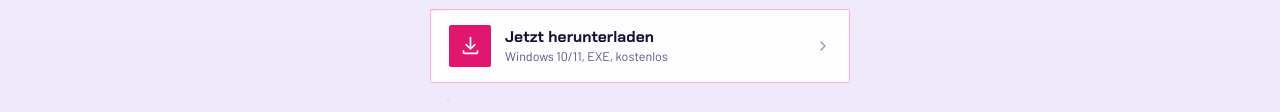
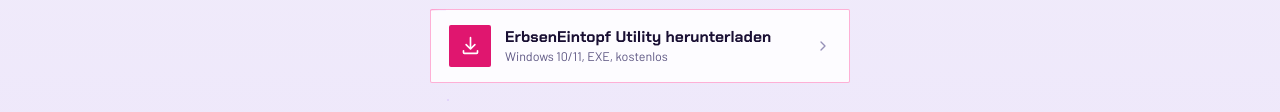
Before and after one commit to Legobausteine/ErbsenEintopf-Utility-1.0, a plain HTML site: page index.html in a window 1280 px wide. Shown: the part 396-508 px from the top of the page. Drawn offline with Linux system fonts and the light colour scheme.

Commit message:
Seite: Tweak-Karte eindeutig benennen (zwei Downloads nebeneinander)
Co-Authored-By: Claude Sonnet 5.5 <noreply@anthropic.com>
Claude-Session: https://claude.ai/code/session_01DuyTPFD5Jqvg4KwdCQTBkd

```diff
--- a/index.html
+++ b/index.html
@@ -129,7 +129,7 @@ body::before{
     <p class="note">PC-Tweak-Tool f&uuml;r Windows: weniger Verzögerung, ein reaktionsschnelleres System. Backup, Optimierungen, Spiele-Profile &mdash; alles in einer EXE.</p>
     <a class="link primary" href="ErbsenEintopfUtility.exe" download>
       <span class="ic" style="--chip:var(--signal)"><svg viewBox="0 0 24 24"><path d="M12 3v13M7 11l5 5 5-5"/><path d="M4 18v2a1 1 0 0 0 1 1h14a1 1 0 0 0 1-1v-2"/></svg></span>
-      <span class="tx"><b>Jetzt herunterladen</b><span>Windows 10/11, EXE, kostenlos</span></span>
+      <span class="tx"><b>ErbsenEintopf Utility herunterladen</b><span>Windows 10/11, EXE, kostenlos</span></span>
       <span class="go"><svg viewBox="0 0 24 24"><path d="M9 6l6 6-6 6"/></svg></span>
     </a>
     </section>
```
